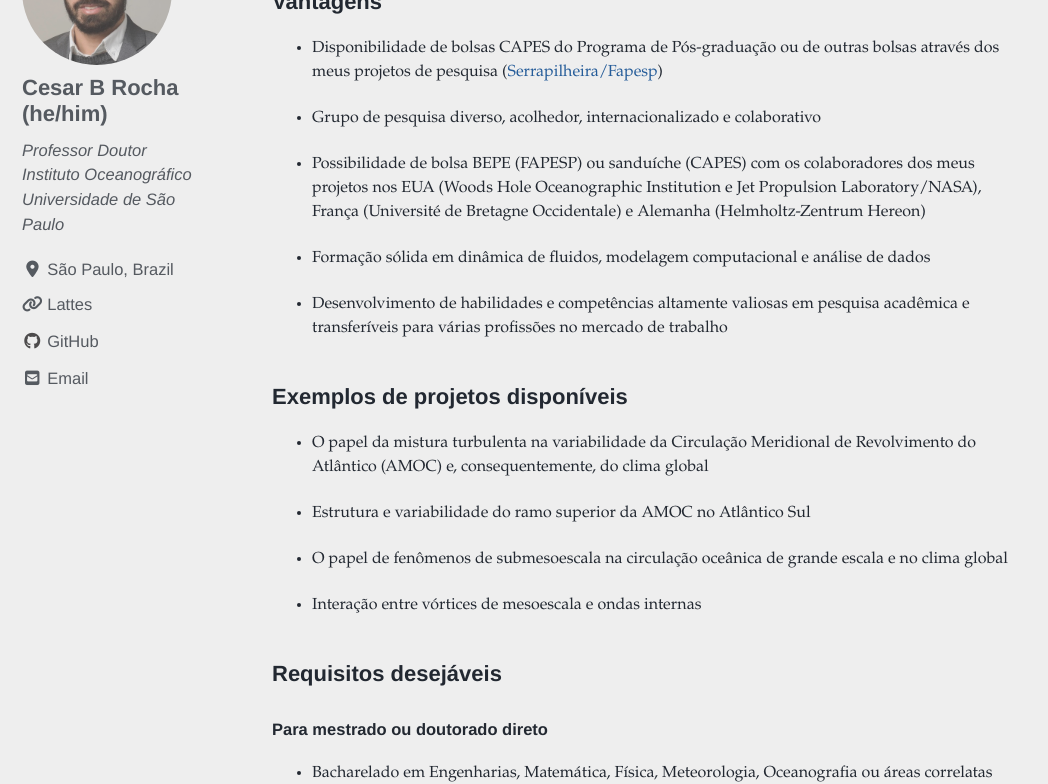
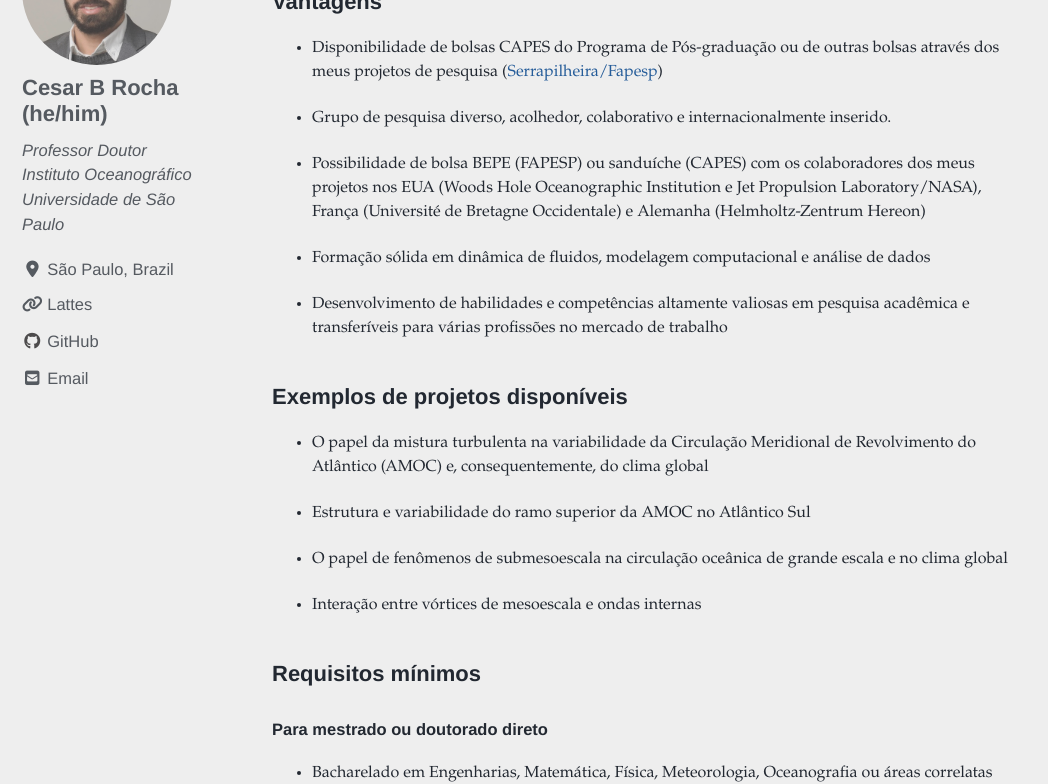
Before and after one commit to cesar-rocha/cesar-rocha.github.io, a Jekyll site: the page built from _pages/opportunities.md, in a window 1280 px wide and 1400 px high, scrolled down 1355 px. Shown: the part 150-934 px from the top of the window, without its empty margins (0-1048 px from the left). Built offline with Jekyll 4.4.1, drawn with Linux system fonts in a browser that asks for light colours; cached includes are drawn as plain includes; nearby versions of some CDN libraries.

Commit message:
update opportunities

```diff
--- a/_pages/opportunities.md
+++ b/_pages/opportunities.md
@@ -15,7 +15,7 @@ Estou recrutando pós-graduandos em nível de mestrado e doutorado para início
 
 - Disponibilidade de bolsas CAPES do Programa de Pós-graduação ou de outras bolsas através dos meus projetos de pesquisa ([Serrapilheira/Fapesp](https://serrapilheira.org/serrapilheira-apoiara-32-jovens-cientistas-com-r-22-milhoes-em-parceria-com-faps/))
 
-- Grupo de pesquisa diverso, acolhedor, internacionalizado e colaborativo
+- Grupo de pesquisa diverso, acolhedor, colaborativo e internacionalmente inserido.
 
 - Possibilidade de bolsa BEPE (FAPESP) ou  sanduíche (CAPES) com os colaboradores dos meus projetos nos EUA (Woods Hole Oceanographic Institution e Jet Propulsion Laboratory/NASA), França (Université de Bretagne Occidentale) e Alemanha (Helmholtz-Zentrum Hereon)
 
@@ -33,7 +33,7 @@ Estou recrutando pós-graduandos em nível de mestrado e doutorado para início
 
 - Interação entre vórtices de mesoescala e ondas internas
 
-### Requisitos desejáveis
+### Requisitos mínimos
 
 #### Para mestrado ou doutorado direto
 
```
